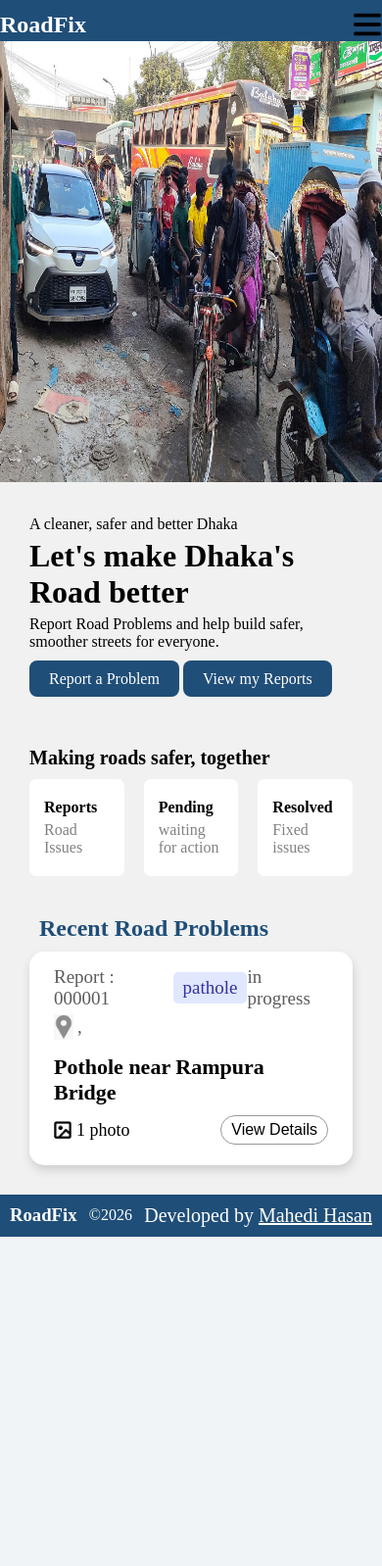
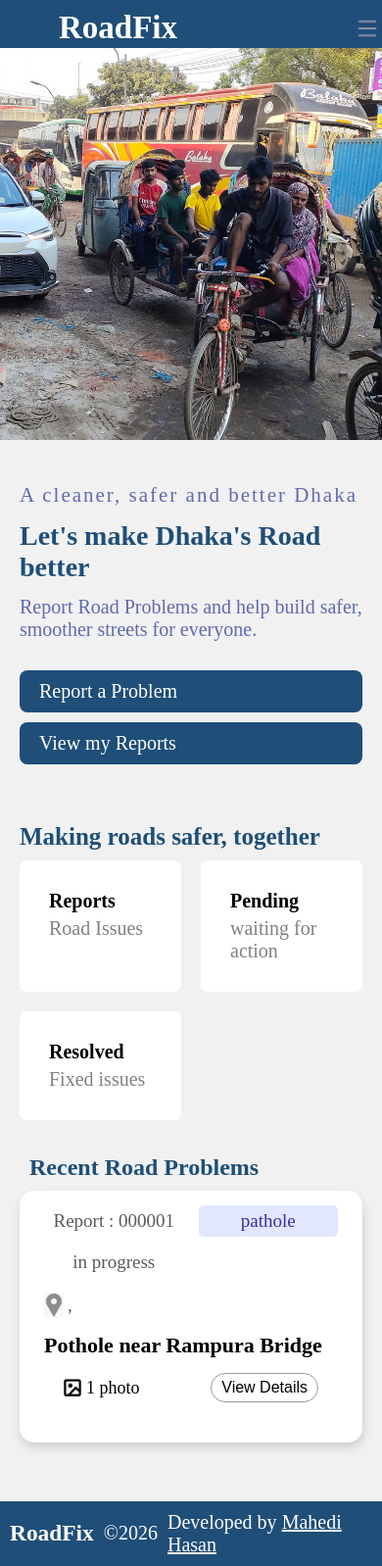
Before and after one commit to mahedi195/RoadFix-Dhaka-Road-Problem-Reporting-System, a Django app: page / in a window 390 px wide. Shown: the whole page at 98% size. Before the commit the page ends 1262 px from the top, so only its background shows below. Run offline with Django 5.2, Linux system fonts and the light colour scheme; data comes from the database, SQL or seed files in the repository.

Commit message:
home page reponsive done

```diff
--- a/static/css/footer.css
+++ b/static/css/footer.css
@@ -6,6 +6,7 @@
               align-items: center;
               /* margin: 0; */
               padding: 10px 10px;
+              font-size: 20px;
           }
 
           footer h3 {
--- a/static/css/index.css
+++ b/static/css/index.css
@@ -123,14 +123,6 @@
     width: 18px;
     /* height: 18px; */
     margin-right: 5px;
-        }
-
-        .Photos_and_viewDetails {
-
-            /* justify-content: space-between; */
-            /*margin-top: 10px;*/
-            /* margin-bottom: 15px; */
-
 }
 
 
@@ -266,21 +258,22 @@
     display: grid;
     grid-template-columns: repeat(3, 1fr);
     gap: 20px;
+    margin-left: 30px;
 }
 
 
 .reportSection .box {
     background: white;
     border-radius: 7px;
+    padding: 30px;
+    font-size: 20px;
 }
 
 .reportSection .box p {
     margin: 0;
 }
 
-        .reportSection .box .text {
-            margin: 20px 15px;
-        }
+.reportSection .box .text {}
 
 .reportSection .box .text .firstline {
     font-weight: bold;
@@ -295,11 +288,13 @@
 .reportSection .ReporSectionheadline {
     margin-top: 40px;
     margin-bottom: 10px;
-            font-size: 20px;
+    font-size: 25px;
+    margin-left: 30px;
+    color: #1F4E78;
 }
 
 .all_cart {
-            margin: 30px 30px;
+    margin: 40px 60px;
 }
 
 
@@ -313,22 +308,11 @@
     width: 100%;
 }
 
-        header .firstLine {
-            margin-bottom: 5px;
-        }
 
-        header .second_line {
-            margin-bottom: 5px;
-        }
 
-        header .fourthLine {
-            margin-bottom: 5px;
-        }
 
 header .lines {
-            margin: 0 30px;
-            margin-top: 30px;
-
+    margin: 40px 60px;
 }
 
 
@@ -339,10 +323,12 @@
     background: #1F4E78;
     padding: 10px 20px;
     border-radius: 8px;
+    font-size: 20px;
+    outline: 0;
 }
 
 header .btn {
-            margin-top: 20px;
+    margin-top: 30px;
 }
 
 
@@ -350,3 +336,141 @@
     /* margin: 10px; */
     padding: 0px 0px 10px 0px;
 }
+
+
+header .firstLine {
+    margin-bottom: 0px;
+    font-size: 18px;
+    color: #7079a9;
+    letter-spacing: 2px;
+}
+
+header .second_line {
+    font-size: 25px;
+    color: #1F4E78;
+    margin: 13px 0px;
+}
+
+
+
+header .firstLine {
+    margin-bottom: 0px;
+    font-size: 21px;
+    color: #5e6baf;
+    letter-spacing: 2px;
+    /* margin-top: 50px; */
+}
+
+header .second_line {
+    font-size: 28px;
+    margin: 13px 0px;
+}
+
+header .fourthLine {
+    font-size: 20px;
+    /* line-height: 1.5; */
+    color: #5e6baf;
+}
+
+
+
+* {
+    box-sizing: border-box;
+}
+
+
+
+
+
+
+
+header .btn a:hover {
+    background-color: #5e6baf;
+}
+
+
+
+
+
+
+
+
+
+/* responsive*/
+@media screen and (max-width:780px) {
+    .coverPhoto {
+        width: 100%;
+        height: 400px;
+        object-fit: cover;
+    }
+
+
+    header .lines {
+        margin: 40px 20px;
+    }
+
+    header .btn {
+        display: grid;
+        grid-template-columns: repeat(1, minmax(0, 1fr));
+        gap: 10px;
+    }
+
+
+    .main_section {
+    margin: 60px 20px;
+}
+
+.reportSection {
+    margin: 0;
+}
+
+.reportSection .ReporSectionheadline {
+
+ margin-left: 0;
+}
+
+
+.reportSection .status {
+   /* display: grid; */
+       grid-template-columns: repeat(2,minmax(0,1fr));
+ /*   gap: 20px; */
+     margin-left: 0;
+}
+
+.all_cart {
+    margin: 0;
+}
+
+.main_section h2 {
+    margin-top: 25px;
+    color: #1F4E78;
+}
+
+
+
+.issue_status {
+    display: grid;
+    grid-template-columns: repeat(2,minmax(0,1fr));
+    gap: 15px;
+    margin-bottom: 20px;
+}
+
+.issue_status p {
+    margin: 0px;
+    text-align: center;
+    display: inline-block;
+}
+
+.Photos_and_viewDetails{
+    margin: 20px;
+}
+
+
+.photoViewsDetails {
+    display: grid;
+    grid-template-columns: repeat(2,minmax(0,1fr));
+}
+
+
+
+}
--- a/static/css/navbar.css
+++ b/static/css/navbar.css
@@ -11,6 +11,7 @@
         .logo_and_roadFix h1 {
             margin: 0;
             color: white;
+            margin-left: 60px;
         }
 
 
@@ -21,7 +22,7 @@
         nav .othersOption {
             display: flex;
             align-items: center;
-           /* gap: 50px;*/
+            /* gap: 50px;*/
 
         }
 
@@ -187,14 +188,14 @@
             display: flex;
             align-items: center;
             /* justify-content: center; */
-           /* gap: 60px*/
+            /* gap: 60px*/
         }
 
-        .hidden_when_mobile_Active{
+        .hidden_when_mobile_Active {
             gap: 25px;
         }
 
-        nav .othersOption{
+        nav .othersOption {
             gap: 20px;
         }
 
@@ -265,19 +266,22 @@
                 width: 100vw;
             }
 
-            .register_login ul{
-                        margin-top: 0px;
+            .register_login ul {
+                margin-top: 0px;
             }
-            .profile{
+
+            .profile {
                 width: 100vw;
             }
 
-            .image_and_name{
+            .image_and_name {
                 margin-top: 10px;
                 margin-left: 15px;
             }
-            .profile li{
+
+            .profile li {
                 margin-top: 10px;
+
             }
 
         }
--- a/templates/navbar.html
+++ b/templates/navbar.html
@@ -22,12 +22,14 @@
     <nav>
         <div class="logo_and_roadFix">
 
-            <h1>RoadFix</h1>
+           <!-- <h1>RoadFix</h1>
+        -->
+           <a href="{% url 'index' %}"><h1>RoadFix</h1></a>
         </div>
 
 
         <div class="menuIcon">
-            <img src="{% static 'images/hambergerIcon.png' %}">
+            <img src="{% static 'images/nav_icon3.png' %}">
         </div>
 
 
```
Also changed, not shown: static/images/nav_icon2.png (added), static/images/nav_icon3.png (added), static/images/nav_icon4.png (added). Lines whose indentation alone changed are shown as unchanged.
